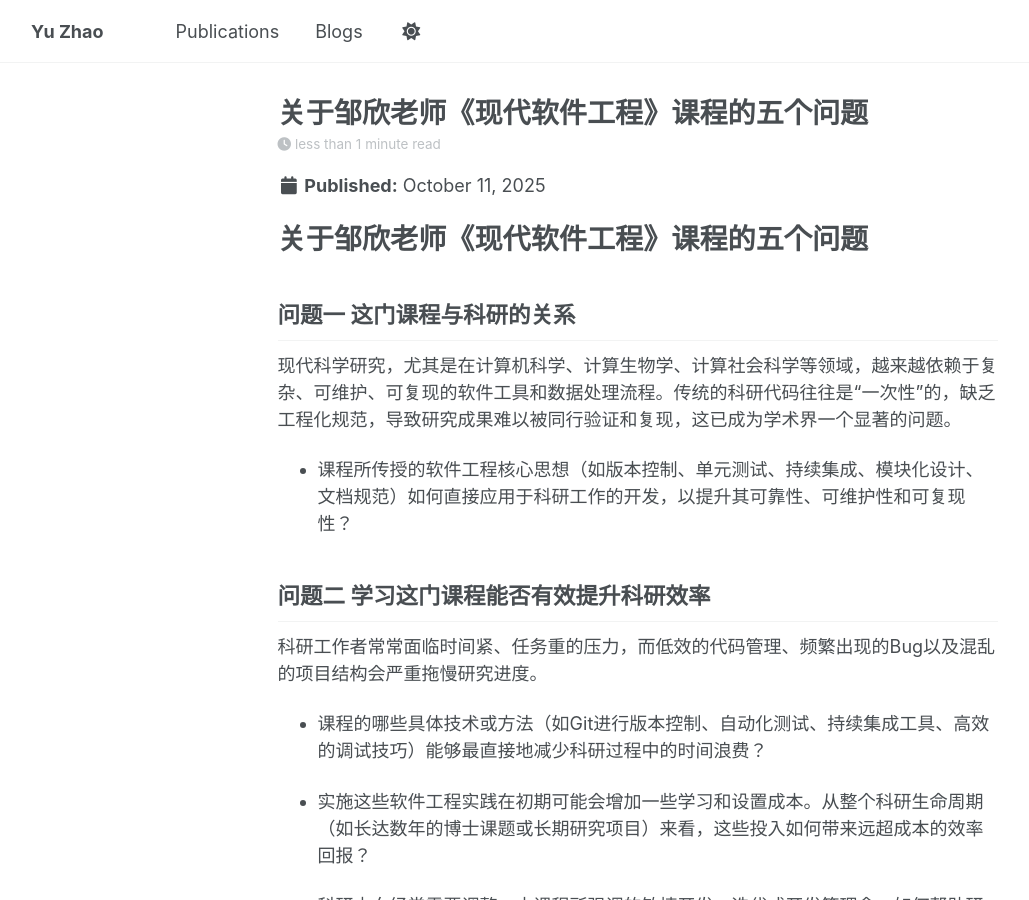
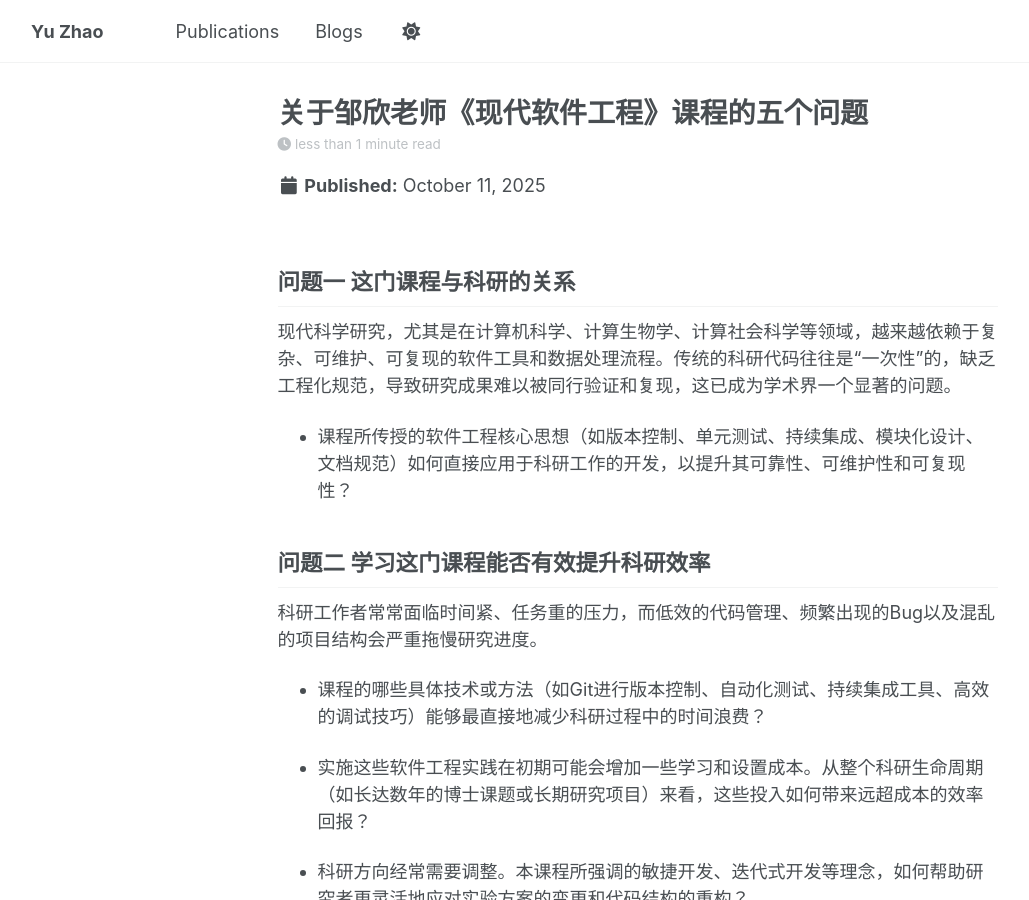
Before and after one commit to milkieTigera/milkieTigera.github.io, a Jekyll site: the page built from _posts/2025-10-11-blog-post-1.md, in a window 1280 px wide and 900 px high. Shown: the whole window, without its empty margins (27-1056 px from the left). Built offline with Jekyll 4.4.1, drawn with Linux system fonts in a browser that asks for light colours; a script that is not in the unit is left out; comment, search, counter and statistics services are not loaded.

Commit message:
change author_profile

```diff
--- a/_posts/2025-10-11-blog-post-1.md
+++ b/_posts/2025-10-11-blog-post-1.md
@@ -8,7 +8,6 @@ tags:
 comments: true
 ---
 
-# 关于邹欣老师《现代软件工程》课程的五个问题
 ## 问题一 这门课程与科研的关系
 
 现代科学研究，尤其是在计算机科学、计算生物学、计算社会科学等领域，越来越依赖于复杂、可维护、可复现的软件工具和数据处理流程。传统的科研代码往往是“一次性”的，缺乏工程化规范，导致研究成果难以被同行验证和复现，这已成为学术界一个显著的问题。
```
